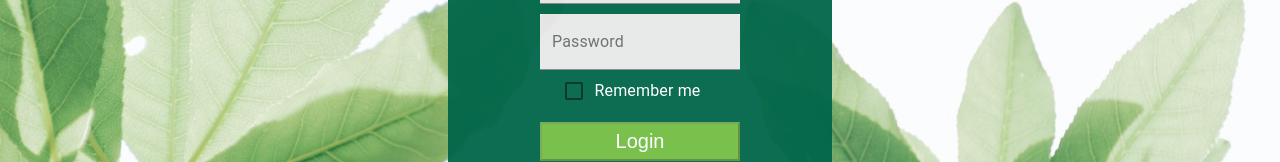
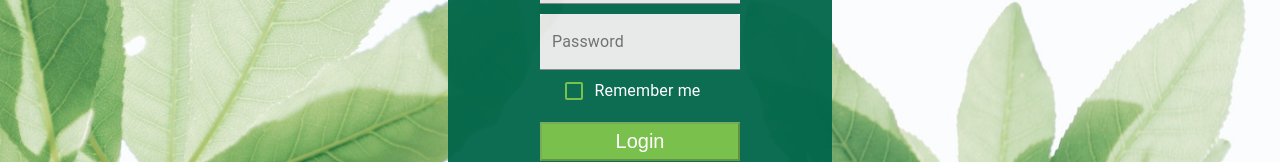
Before and after one commit to umkc-cs-451-2020-spring/semester-project-group-3, a React (Create React App) app: page / in a window 1280 px wide. Shown: the part 402-564 px from the top of the page. Built offline with nearby package versions, Linux system fonts and the light colour scheme.

Commit message:
Checkbox color

```diff
--- a/src/components/Login/LoginForm.js
+++ b/src/components/Login/LoginForm.js
@@ -3,6 +3,7 @@ import { Field, reduxForm } from 'redux-form';
 import TextField from '@material-ui/core/TextField';
 import Checkbox from '@material-ui/core/Checkbox';
 import FormControlLabel from '@material-ui/core/FormControlLabel';
+import { withStyles } from '@material-ui/core/styles';
 import { renderSignUp, renderApp, renderForgotPass } from '../../rStore/actions/tabChangeActions';
 import { rememberMe, noRemember, setCurrentUser } from '../../rStore/actions/loginActions';
 import validate from './validate';
@@ -31,6 +32,16 @@ const renderTextField = (
     }}
     />
   );
+
+  const GCheckBox = withStyles({
+    root: {
+        color: "#74BD43",
+        '&$checked': {
+          color: "#74BD43",
+        },
+    },
+    checked: {},
+})((props) => <Checkbox color="default" {...props} />);
 
 const Login = props => {
     const { handleSubmit, pristine, submitting } = props
@@ -87,8 +98,7 @@ const Login = props => {
                         <div>
                             <FormControlLabel
                                 value="Remember me"
-                                control={<Checkbox  color="secondary"
-                                                    defaultUnchecked
+                                control={<GCheckBox defaultUnchecked
                                                     onChange={handleChange}
                                                     checked={checked} />}
                                 label="Remember me"
--- a/src/pages/LoginPage.js
+++ b/src/pages/LoginPage.js
@@ -2,7 +2,7 @@ import React from 'react';
 import '../styles/App.css';
 import LoginForm from '../components/Login';
 import SignUpForm from '../components/SignUp/SignUpForm';
-import ForgotPass from '../components/ForgotPass/ForgotPass';
+import ForgotPass from '../components/ForgotPass/forgotPass';
 import App from './App';
 import { useDispatch, useSelector } from 'react-redux';
 import login from '../components/Login/loginAction';
```
